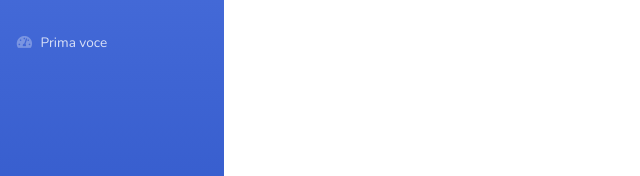
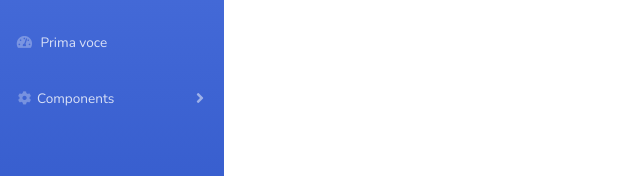
Before and after one commit to ran6195/infostorage, a React (Create React App) app: page / in a window 1280 px wide. Shown: the part 257-433 px from the top of the page, without its empty margins (0-640 px from the left). Built offline with nearby package versions, Linux system fonts and the light colour scheme.

Commit message:
Gestione della sidebar completata

```diff
--- a/src/components/sidebar/ItemCollapsible.js
+++ b/src/components/sidebar/ItemCollapsible.js
@@ -1,5 +1,7 @@
 import React from 'react'
 import SubItem from './SubItem'
+import _ from 'lodash'
+import SubMenuHeader from './SubMenuHeader'
 
 class ItemCollapsible extends React.Component {
     constructor( props ) {
@@ -7,6 +9,8 @@ class ItemCollapsible extends React.Component {
 
         this.handleClick = this.handleClick.bind( this )
     }
+
+
 
 
     handleClick( e ) {
@@ -37,19 +41,41 @@ class ItemCollapsible extends React.Component {
     }
 
     render() {
-        //console.log( this.props )
+        /**
+         * costruzione delle voci del sotto menu
+         */
+
+        let subMenu = []
+        let k = 0
+        _.each( this.props.voci , voce => {
+            switch( voce.tipo ) {
+                case "singola":
+                    subMenu.push (
+                        <SubItem href="#" titolo={ voce.titolo } key={ k++ } />
+                    )
+                break;
+
+                case "header":
+                    subMenu.push (
+                        <SubMenuHeader titolo={ voce.titolo } key={ k++ } />
+                    )
+                break;
+
+                default:
+            }
+
+        })
+
+
         return (
             <li className="nav-item">
                 <a onClick={ this.handleClick } className="nav-link collapsed" href="index.html" data-toggle="collapse" data-target={ this.props.idCollapse } aria-expanded="true" aria-controls="collapseTwo">
-                    <i className="fas fa-fw fa-cog"></i>
+                    <i className={ this.props.icona }></i>
                     <span>{ this.props.titolo }</span>
                 </a>
                 <div id={ this.props.idCollapse } className="collapse" aria-labelledby="headingTwo" data-parent="#accordionSidebar">
                     <div className="bg-white py-2 collapse-inner rounded">
-                        <h6 className="collapse-header">{ this.props.titoloCollapse }:</h6>
-                        <SubItem href="#" titolo="Uno"/>
-                        <SubItem href="#" titolo="Due"/>
-                        <SubItem href="#" titolo="Tre"/>
+                        { subMenu }
                     </div>
                 </div>
             </li>
--- a/src/components/sidebar/Sidebar.js
+++ b/src/components/sidebar/Sidebar.js
@@ -13,9 +13,9 @@ class Sidebar extends React.Component {
 
     render() {
 
-        let test1 = <Divider margin="true" key="0"/>
+        /* let test1 = <Divider margin="true" key="0"/>
         let test2 = <Item link="#" icona="fas fa-fw fa-tachometer-alt" voce="Dashboard" key="1"/>
-        let testArray = [ test1 , test2 ]
+        //let testArray = [ test1 , test2 ] */
 
         let voci = []
         let k = 0
@@ -42,6 +42,19 @@ class Sidebar extends React.Component {
                     )
                 break;
 
+                case "menu":
+                        voci.push(
+                            <ItemCollapsible
+                                idCollapse={ "id" + k }
+                                titolo={ voce.titolo }
+                                titoloCollapse={ voce.titoloSubMenu }
+                                icona={ voce.icona }
+                                voci={ voce.voci }
+                                key={ k++ }
+                            />
+                        )
+                break;
+
                 default:
             }
         })
--- /dev/null
+++ b/src/components/sidebar/SubMenuHeader.js
@@ -0,0 +1,9 @@
+import React from 'react'
+
+function SubMenuHeader( props ) {
+    return (
+        <h6 className="collapse-header">{ props.titolo }:</h6>
+    )
+}
+
+export default SubMenuHeader
--- a/src/index.js
+++ b/src/index.js
@@ -17,10 +17,18 @@ const sidebar = {
       { tipo: 'singola' , titolo: 'seconda voce' , icona: "fas fa-fw fa-tachometer-alt" } ,
       { tipo: 'singola' , titolo: 'terza voce' , icona: "fas fa-fw fa-tachometer-alt" } ,
       { tipo: 'singola' , titolo: 'Prima voce' , icona: "fas fa-fw fa-tachometer-alt" } ,
-      { tipo: 'menu' , titolo: 'components' , voci: [
-        { tipo: 'heading' , titolo: 'custom components' } ,
-        { tipo: 'singola' , titolo: 'Buttons'} ,
-        { tipo: 'singola' , titolo: 'Cards'}
+      {
+        tipo: 'menu' ,
+        titolo: 'Components' ,
+        titoloSubMenu: "Custom components" ,
+        icona : "fas fa-fw fa-cog" ,
+        voci: [
+          { tipo : 'header' , titolo : "login screens" } ,
+          { tipo: 'singola' , titolo: 'Buttons'} ,
+          { tipo: 'singola' , titolo: 'Cards'} ,
+          { tipo : 'header' , titolo : "Other pages" } ,
+          { tipo: 'singola' , titolo: 'Buttons 2'} ,
+          { tipo: 'singola' , titolo: 'Cards 2'}
       ] }
     ]
   }
```
